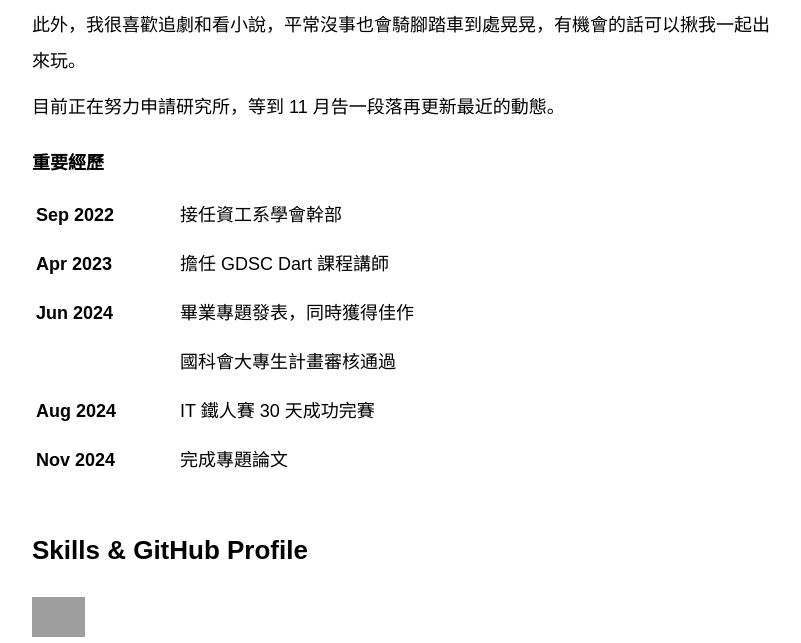
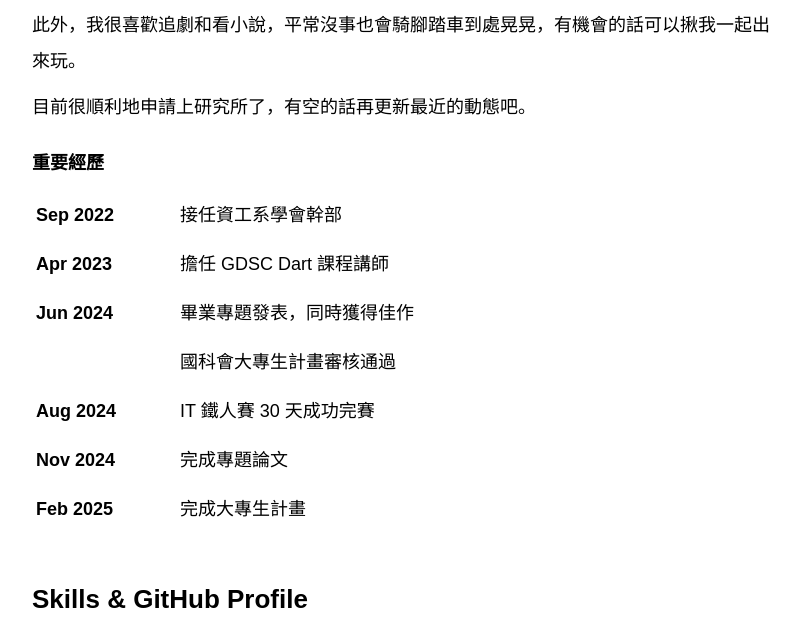
Before and after one commit to FengDian-Su/NJ, a plain HTML site: page index.html in a window 1280 px wide. Shown: the part 743-1386 px from the top of the page, without its empty margins (236-1037 px from the left). Drawn offline with Linux system fonts and the light colour scheme; grey boxes are pictures that could not be loaded.

Commit message:
Update index.html

```diff
--- a/index.html
+++ b/index.html
@@ -37,7 +37,7 @@
             <p>我是<span class="highlight"> NJ</span>，來自台南，目前就讀中興大學資工系四年級。</p>
             <p>我的專題研究領域是<span class="highlight">自然語言處理</span>，也實做過如智慧物聯網、資料庫、編譯器、密碼學等其他領域的專案。因為對建置個人網頁很有興趣，所以自學了前端技術並部署到 GitHub 上面。</p>
             <p>此外，我很喜歡追劇和看小說，平常沒事也會騎腳踏車到處晃晃，有機會的話可以揪我一起出來玩。</p>
-            <p>目前正在努力申請研究所，等到 11 月告一段落再更新最近的動態。</p>
+            <p>目前很順利地申請上研究所了，有空的話再更新最近的動態吧。</p>
             <p style = "margin-top: 20px; margin-bottom: 10px"><strong>重要經歷</strong></p>
             <table>
                 <tbody>
@@ -64,6 +64,10 @@
                     <tr>
                         <td><strong>Nov 2024</strong></td>
                         <td>完成專題論文</td>
+                    </tr>
+                    <tr>
+                        <td><strong>Feb 2025</strong></td>
+                        <td>完成大專生計畫</td>
                     </tr>
                 </tbody>
             </table>
```
